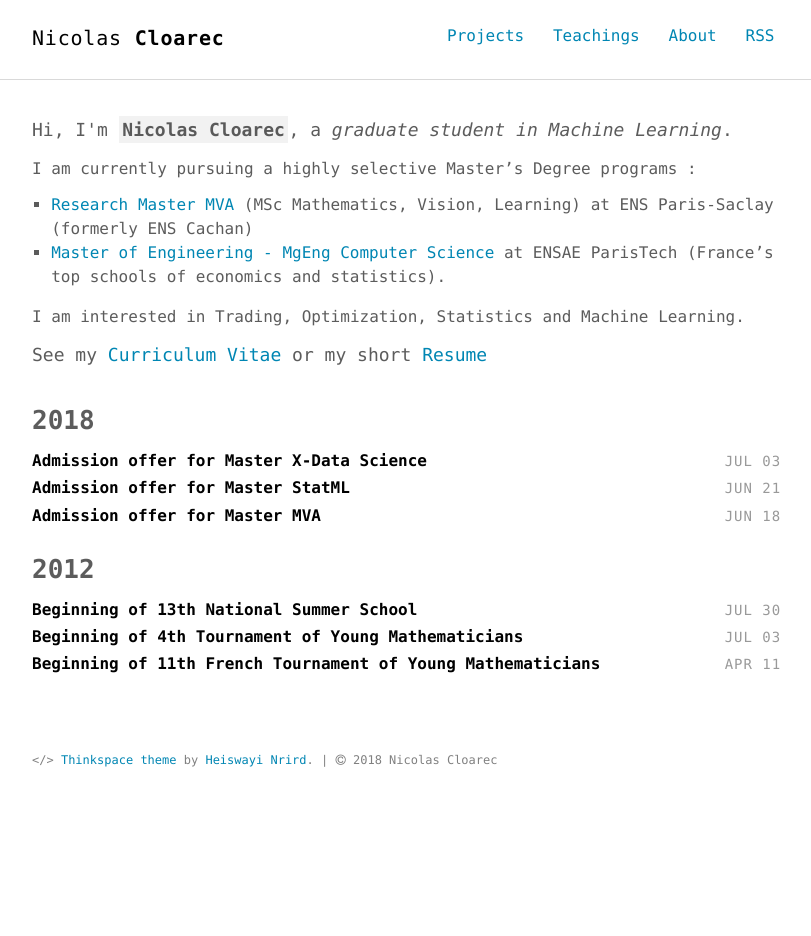
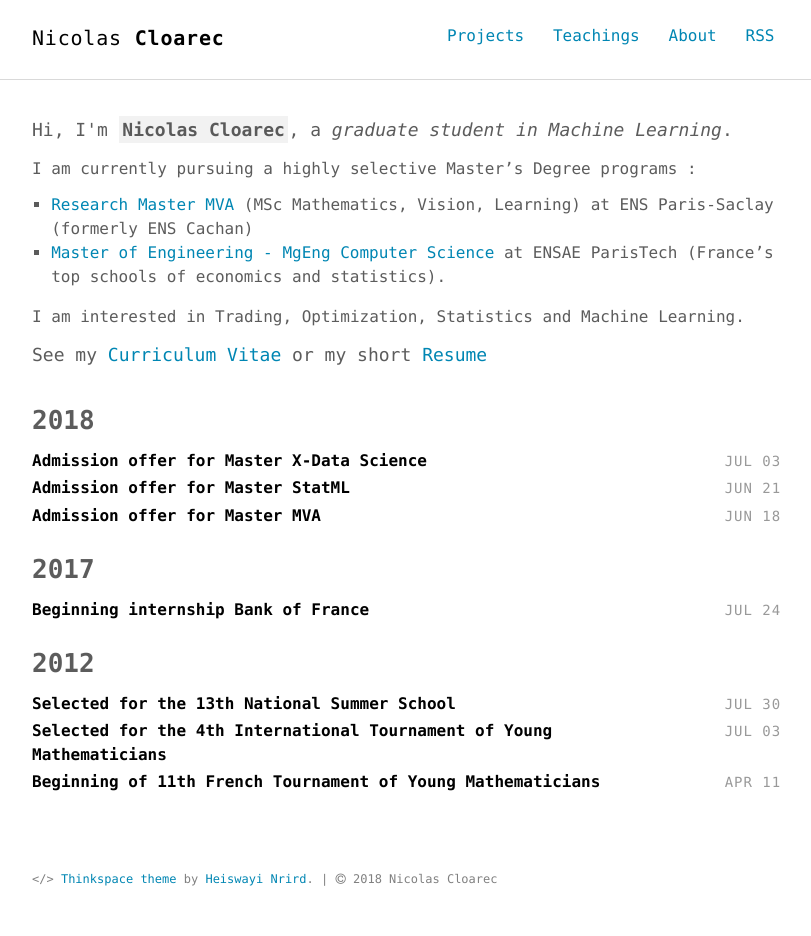
Before and after one commit to ncloarec/ncloarec.github.io, a Jekyll site: the page built from index.html, in a window 1280 px wide. Shown: the whole page, without its empty margins (232-1043 px from the left). Built offline with Jekyll 4.4.1, drawn with Linux system fonts in a browser that asks for light colours; before the commit the page ends 900 px from its top, so only the background shows below that.

Commit message:
add other posts

```diff
--- a/_posts/2012-07-03-itym.md
+++ b/_posts/2012-07-03-itym.md
@@ -1,6 +1,6 @@
 ---
 layout: post
-title: "Beginning of 4th Tournament of Young Mathematicians"
+title: "Selected for the 4th International Tournament of Young Mathematicians"
 comments: true
 description: "Participation with the Orsay team at this international competition."
 keywords: ""
--- a/_posts/2012-07-30-brigantina.md
+++ b/_posts/2012-07-30-brigantina.md
@@ -1,6 +1,6 @@
 ---
 layout: post
-title: "Beginning of 13th National Summer School"
+title: "Selected for the 13th National Summer School"
 comments: true
 description: "Participation with the Orsay team at this international competition."
 keywords: ""
--- /dev/null
+++ b/_posts/2017-07-24-bdf.md
@@ -0,0 +1,10 @@
+---
+layout: post
+title: "Beginning internship Bank of France"
+comments: true
+description: "Risk department..."
+keywords: ""
+---
+Location ...
+Explanation ...
+worked under the supervision of Olivier Toutain...
```
